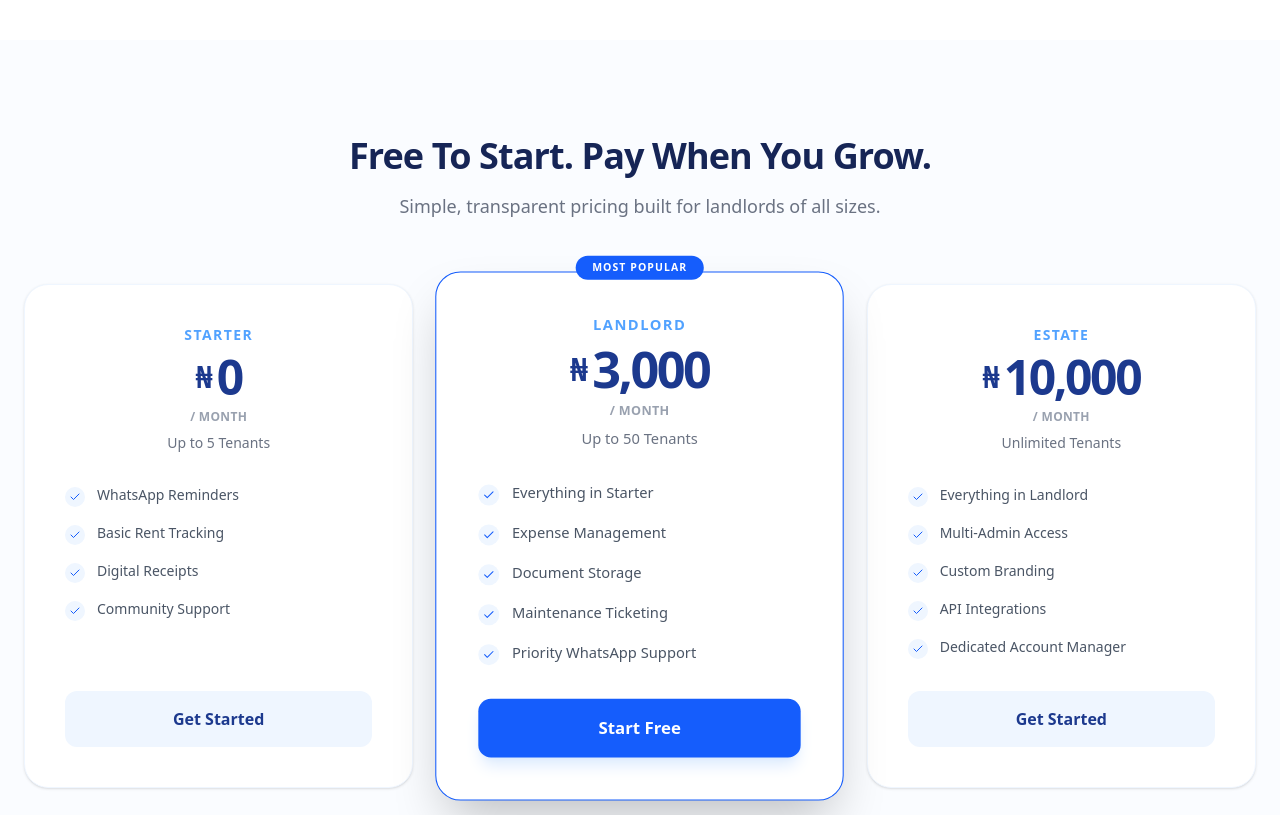
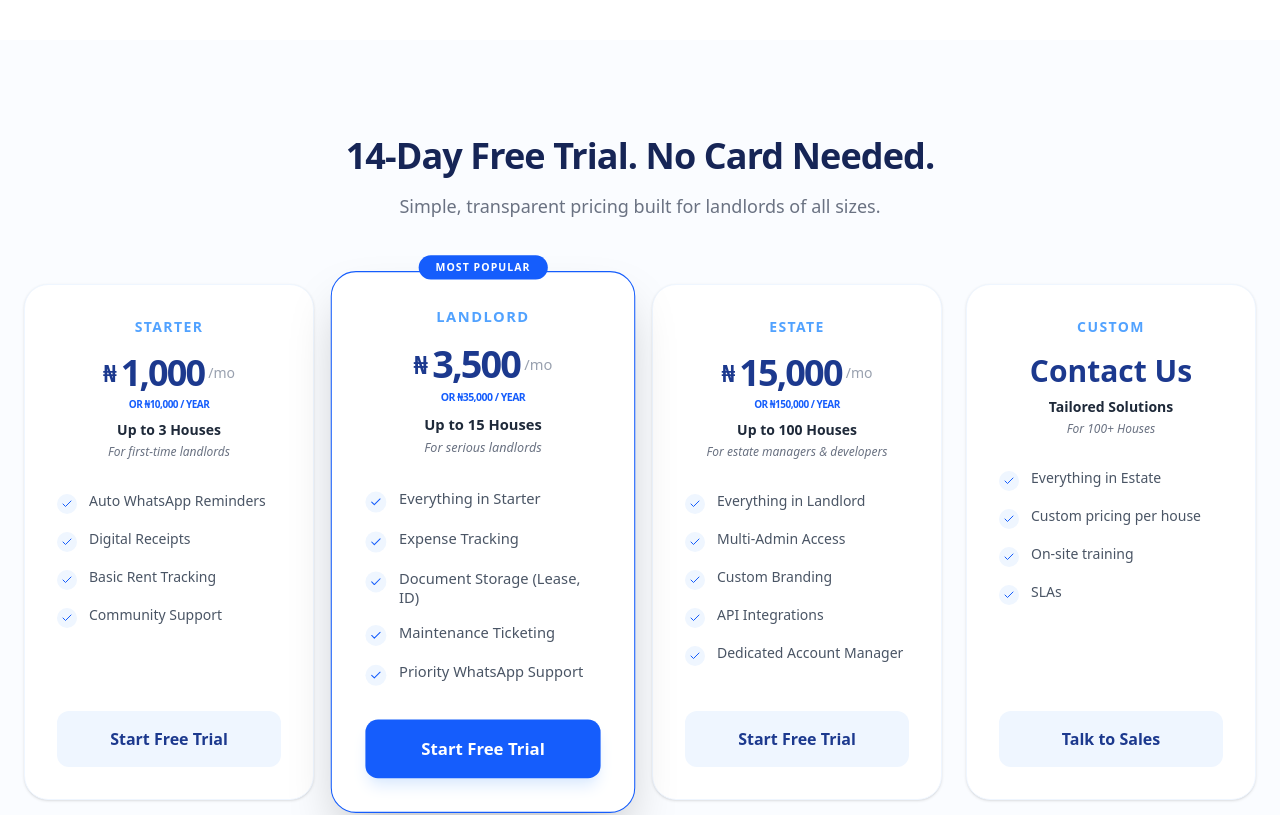
Before and after one commit to mac-101/Payhaus, a React (Vite) app: page /landing in a window 1280 px wide. Shown: the part 2680-3495 px from the top of the page. Built offline with nearby package versions, Linux system fonts and the light colour scheme; no server answers.

Commit message:
Update Tenant.jsx

```diff
--- a/src/Pages/Tenant.jsx
+++ b/src/Pages/Tenant.jsx
@@ -306,39 +306,46 @@ const HowItWorks = () => {
   );
 };
 
+
 const Pricing = () => {
   const plans = [
     {
       name: 'STARTER',
-      price: '0',
-      period: 'Up to 5 Tenants',
+      price: '1,000',
+      yearlyPrice: '10,000',
+      description: 'For first-time landlords',
+      period: 'Up to 3 Houses',
       features: [
-        'WhatsApp Reminders',
+        'Auto WhatsApp Reminders',
+        'Digital Receipts',
         'Basic Rent Tracking',
-        'Digital Receipts',
         'Community Support'
       ],
-      cta: 'Get Started',
+      cta: 'Start Free Trial',
       popular: false
     },
     {
       name: 'LANDLORD',
-      price: '3,000',
-      period: 'Up to 50 Tenants',
+      price: '3,500',
+      yearlyPrice: '35,000',
+      description: 'For serious landlords',
+      period: 'Up to 15 Houses',
       features: [
         'Everything in Starter',
-        'Expense Management',
-        'Document Storage',
+        'Expense Tracking',
+        'Document Storage (Lease, ID)',
         'Maintenance Ticketing',
         'Priority WhatsApp Support'
       ],
-      cta: 'Start Free',
+      cta: 'Start Free Trial',
       popular: true
     },
     {
       name: 'ESTATE',
-      price: '10,000',
-      period: 'Unlimited Tenants',
+      price: '15,000',
+      yearlyPrice: '150,000',
+      description: 'For estate managers & developers',
+      period: 'Up to 100 Houses',
       features: [
         'Everything in Landlord',
         'Multi-Admin Access',
@@ -346,48 +353,89 @@ const Pricing = () => {
         'API Integrations',
         'Dedicated Account Manager'
       ],
-      cta: 'Get Started',
+      cta: 'Start Free Trial',
       popular: false
+    },
+    {
+      name: 'CUSTOM',
+      price: 'Custom',
+      description: 'For 100+ Houses',
+      period: 'Tailored Solutions',
+      features: [
+        'Everything in Estate',
+        'Custom pricing per house',
+        'On-site training',
+        'SLAs'
+      ],
+      cta: 'Talk to Sales',
+      popular: false,
+      isContact: true
     }
   ];
 
   return (
     <section id="pricing" className="py-24 px-6 bg-blue-50/30">
       <div className="max-w-7xl mx-auto text-center space-y-4 mb-16">
-        <h2 className="text-4xl font-bold tracking-tight text-blue-950 font-display">Free To Start. Pay When You Grow.</h2>
+        <h2 className="text-4xl font-bold tracking-tight text-blue-950 font-display">
+          14-Day Free Trial. No Card Needed.
+        </h2>
         <p className="text-gray-500 text-lg">Simple, transparent pricing built for landlords of all sizes.</p>
       </div>
-      <div className="max-w-7xl mx-auto grid md:grid-cols-3 gap-8">
+
+      <div className="max-w-[1400px] mx-auto grid md:grid-cols-2 lg:grid-cols-4 gap-6">
         {plans.map((p, i) => (
           <div
             key={i}
-            className={`relative p-10 bg-white rounded-3xl border transition-all duration-300 ${p.popular ? 'border-blue-600 shadow-2xl scale-105 z-10' : 'border-blue-50 shadow-sm'} space-y-8 flex flex-col`}
+            className={`relative p-8 bg-white rounded-3xl border transition-all duration-300 ${
+              p.popular ? 'border-blue-600 shadow-2xl scale-105 z-10' : 'border-blue-50 shadow-sm hover:shadow-md'
+            } flex flex-col`}
           >
             {p.popular && (
               <div className="absolute -top-4 left-1/2 -translate-x-1/2 bg-blue-600 text-white text-[10px] font-bold py-1 px-4 rounded-full uppercase tracking-widest">
                 Most Popular
               </div>
             )}
-            <div className="text-center space-y-2">
+
+            <div className="text-center mb-8">
               <h3 className="text-sm font-bold text-blue-400 tracking-widest uppercase">{p.name}</h3>
-              <div className="flex items-center justify-center gap-1">
-                <span className="text-3xl font-bold text-blue-900">₦</span>
-                <span className="text-5xl font-bold tracking-tighter text-blue-900">{p.price}</span>
+
+              <div className="mt-4 mb-2">
+                {p.isContact ? (
+                  <span className="text-3xl font-bold text-blue-900">Contact Us</span>
+                ) : (
+                  <div className="flex flex-col items-center">
+                    <div className="flex items-center gap-1">
+                      <span className="text-2xl font-bold text-blue-900">₦</span>
+                      <span className="text-4xl font-bold tracking-tighter text-blue-900">{p.price}</span>
+                      <span className="text-sm font-medium text-gray-400">/mo</span>
+                    </div>
+                    <p className="text-[10px] font-bold text-blue-600 mt-1 uppercase tracking-tighter">
+                      or ₦{p.yearlyPrice} / year
+                    </p>
+                  </div>
+                )}
               </div>
-              <p className="text-xs font-semibold text-gray-400 tracking-wide uppercase">/ month</p>
-              <p className="text-sm font-medium text-gray-500 mt-2">{p.period}</p>
+
+              <p className="text-sm font-bold text-gray-800">{p.period}</p>
+              <p className="text-xs font-medium text-gray-500 mt-1 italic">{p.description}</p>
             </div>
-            <div className="space-y-4 flex-1">
+
+            <div className="space-y-4 flex-1 mb-8">
               {p.features.map((f, fi) => (
                 <div key={fi} className="flex items-start gap-3">
                   <div className="w-5 h-5 bg-blue-50 rounded-full flex items-center justify-center shrink-0 mt-0.5">
                     <Check className="w-3 h-3 text-blue-600" />
                   </div>
-                  <span className="text-sm text-gray-600 font-medium">{f}</span>
+                  <span className="text-sm text-gray-600 font-medium leading-tight">{f}</span>
                 </div>
               ))}
             </div>
-            <button className={`w-full py-4 rounded-xl font-bold transition-all ${p.popular ? 'bg-blue-600 text-white hover:bg-blue-700 shadow-lg shadow-blue-100' : 'bg-blue-50 text-blue-900 hover:bg-blue-100'}`}>
+
+            <button className={`w-full py-4 rounded-xl font-bold transition-all ${
+              p.popular
+                ? 'bg-blue-600 text-white hover:bg-blue-700 shadow-lg shadow-blue-100'
+                : 'bg-blue-50 text-blue-900 hover:bg-blue-100'
+            }`}>
               {p.cta}
             </button>
           </div>
@@ -396,6 +444,7 @@ const Pricing = () => {
     </section>
   );
 };
+
 
 const FinalCTA = () => (
   <section className="py-24 px-6">
```
